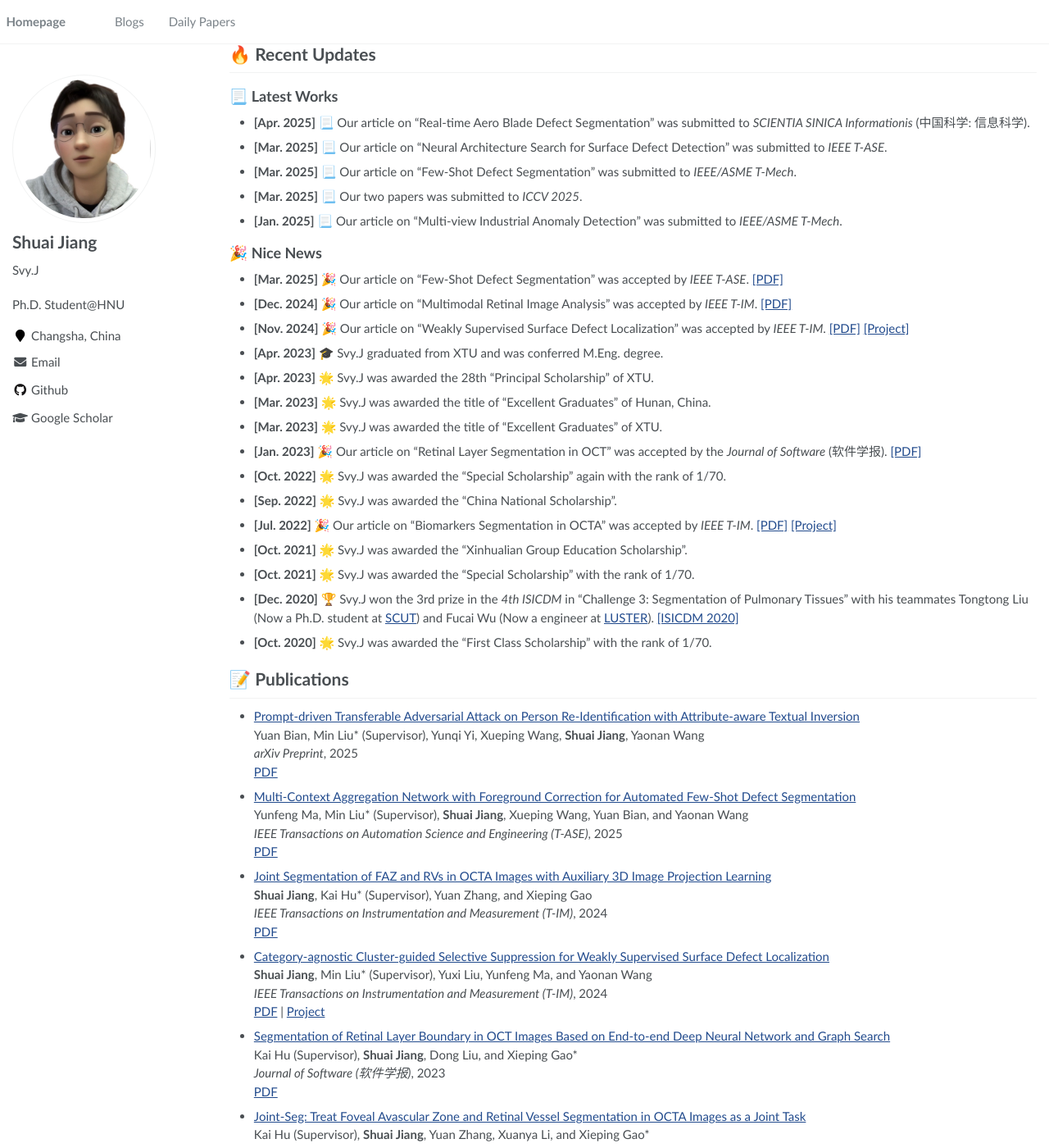
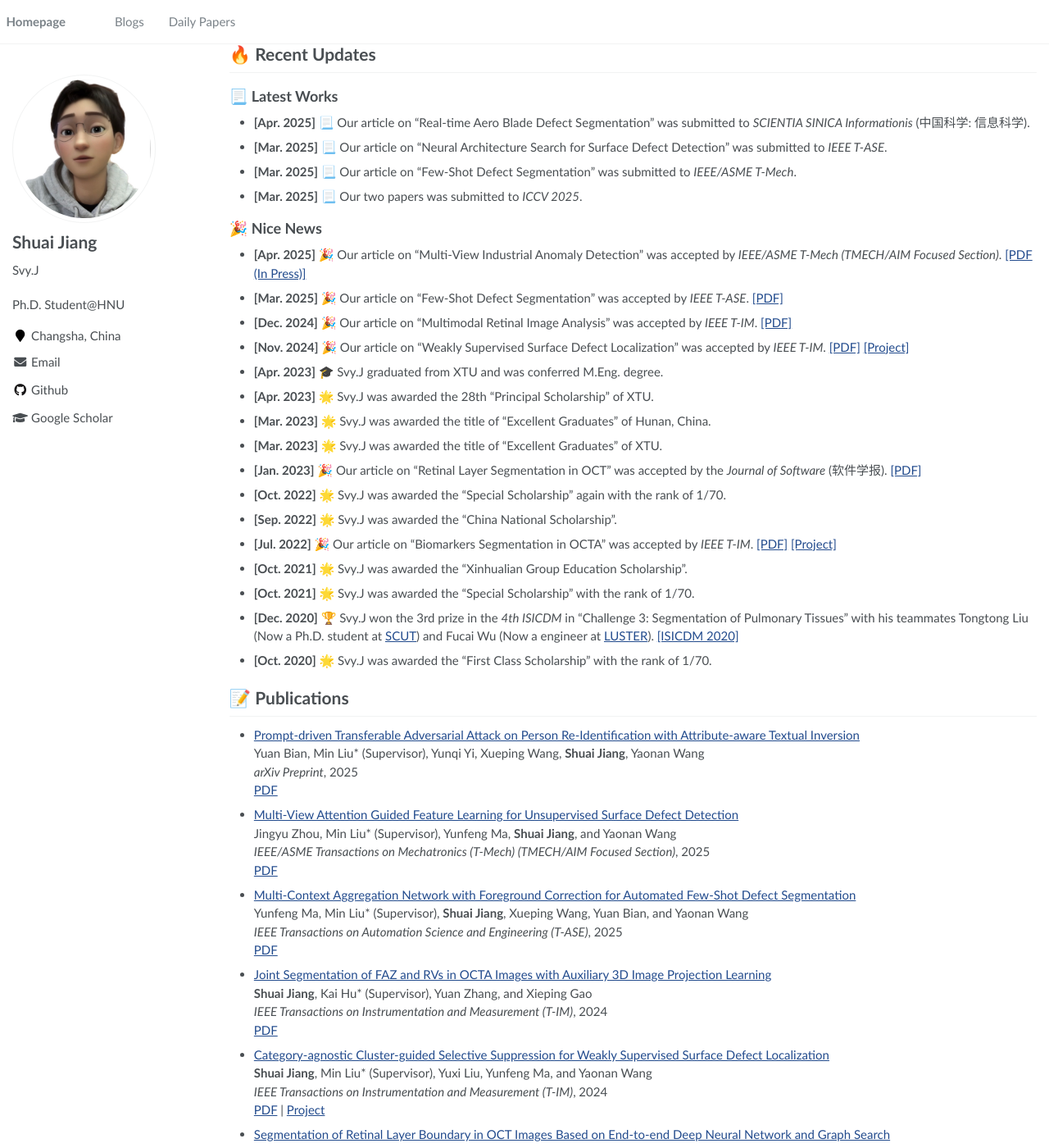
Before and after one commit to SvyJ/svyj.github.io, a Jekyll site: the page built from _pages/index.md, in a window 1280 px wide and 1400 px high, scrolled down 315 px. Shown: the whole window at 82% size. Built offline with Jekyll 4.4.1, drawn with Linux system fonts in a browser that asks for light colours.

Commit message:
Update index.md

```diff
--- a/_pages/index.md
+++ b/_pages/index.md
@@ -35,9 +35,9 @@ author_profile: true
 
 - **[Mar. 2025]** 📃 Our two papers was submitted to _ICCV 2025_.
 
-- **[Jan. 2025]** 📃 Our article on "Multi-view Industrial Anomaly Detection" was submitted to _IEEE/ASME T-Mech_.
+## 🎉 Nice News
 
-## 🎉 Nice News
+- **[Apr. 2025]** 🎉 Our article on "Multi-View Industrial Anomaly Detection" was accepted by _IEEE/ASME T-Mech (TMECH/AIM Focused Section)_. [[PDF (In Press)]](https://ieeexplore.ieee.org)
 
 - **[Mar. 2025]** 🎉 Our article on "Few-Shot Defect Segmentation" was accepted by _IEEE T-ASE_. [[PDF]](https://ieeexplore.ieee.org/document/10942431)
 
@@ -75,6 +75,11 @@ author_profile: true
   Yuan Bian, Min Liu* (Supervisor), Yunqi Yi, Xueping Wang, **Shuai Jiang**, Yaonan Wang<br>
   _arXiv Preprint_, 2025<br>
   [PDF](https://arxiv.org/pdf/2502.19697)
+
+- [Multi-View Attention Guided Feature Learning for Unsupervised Surface Defect Detection](https://ieeexplore.ieee.org)<br>
+  Jingyu Zhou, Min Liu* (Supervisor), Yunfeng Ma, **Shuai Jiang**, and Yaonan Wang<br>
+  _IEEE/ASME Transactions on Mechatronics (T-Mech) (TMECH/AIM Focused Section)_, 2025<br>
+  [PDF](https://ieeexplore.ieee.org)
 
 - [Multi-Context Aggregation Network with Foreground Correction for Automated Few-Shot Defect Segmentation](https://ieeexplore.ieee.org/document/10942431)<br>
   Yunfeng Ma, Min Liu* (Supervisor), **Shuai Jiang**, Xueping Wang, Yuan Bian, and Yaonan Wang<br>
```
